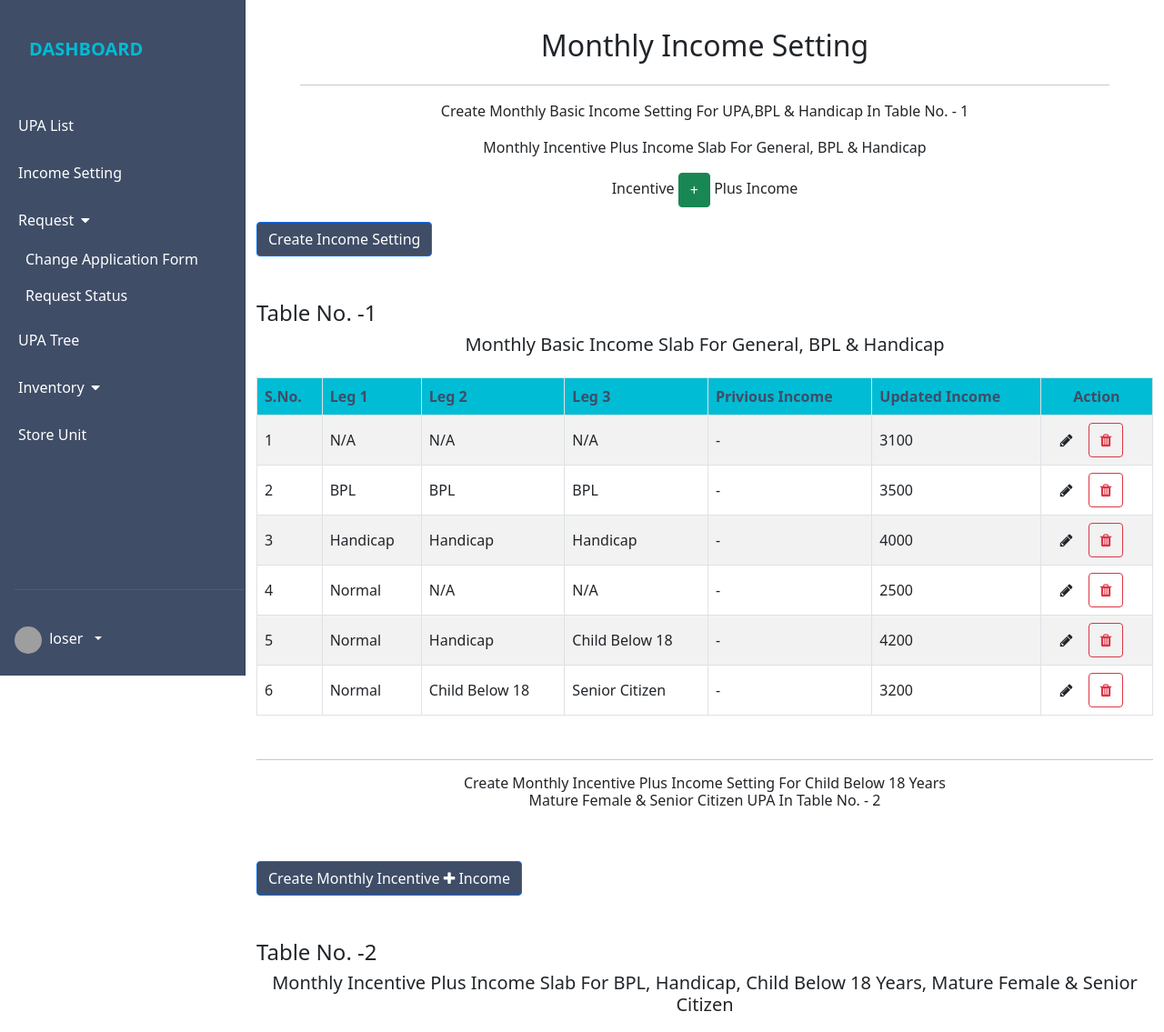
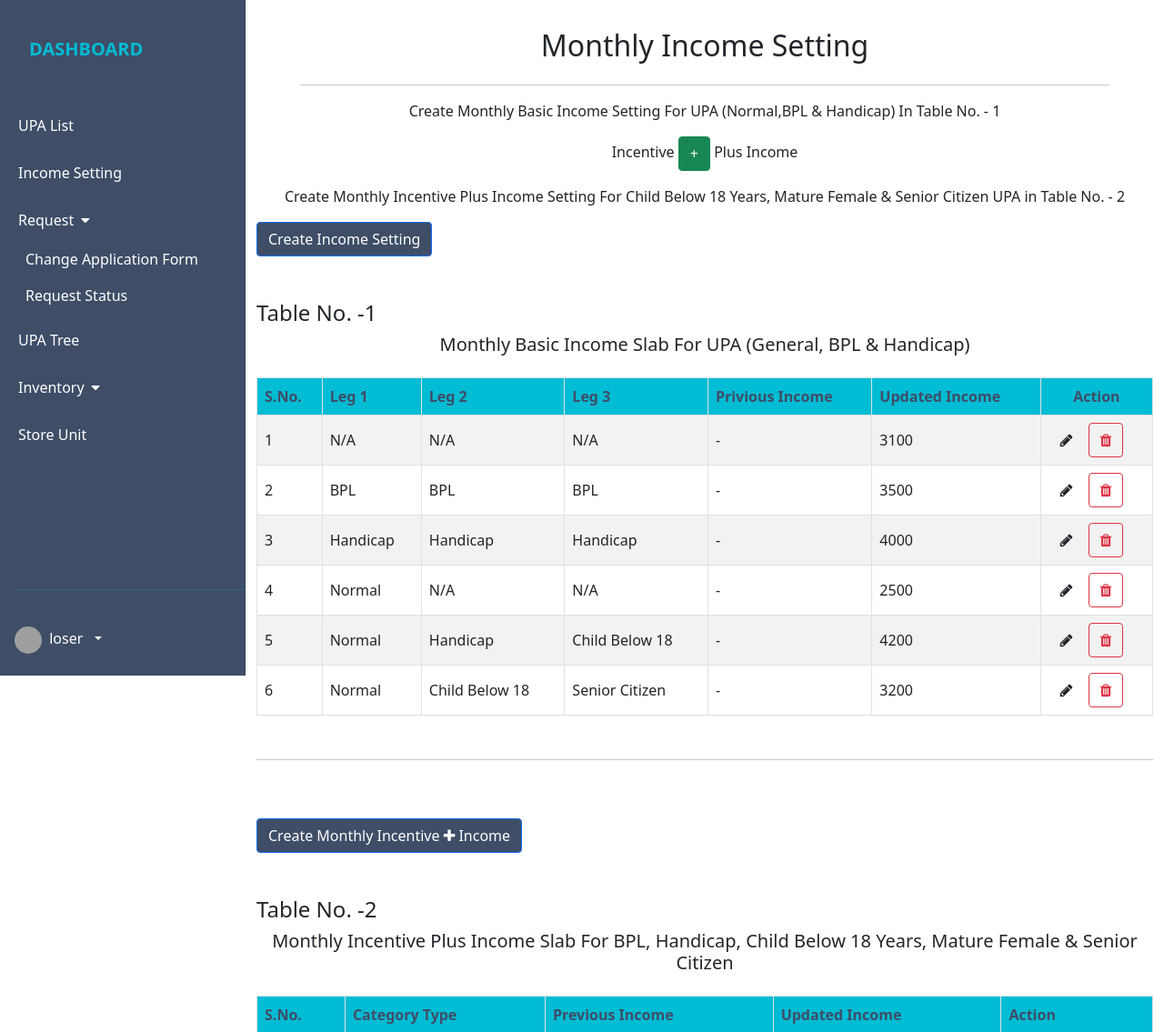
Before and after one commit to msurendra-1008/mlm_repo, a Django app: page /income_setting/ in a window 1280 px wide. Shown: the part 57-1192 px from the top of the page at 91% size. Run offline with Django 3.2, Linux system fonts and the light colour scheme; a user stored in the database is signed in; data comes from the database, SQL or seed files in the repository; parts of the project's set-up code (start-up, migrations or seed data) failed here and were passed over; grey boxes are pictures that could not be loaded.

Commit message:
changes in income settings

```diff
--- a/templates/dashboard/income_setting.html
+++ b/templates/dashboard/income_setting.html
@@ -45,12 +45,12 @@
         <div class="col">
             <h2 class="text-center pb-2 mt-4">Monthly Income Setting</h2>
             <hr class="hr mx-5"/>
-            <p class="text-center ">Create Monthly Basic Income Setting For UPA,BPL & Handicap In Table No. - 1</p>
-            <p class="text-center"> Monthly Incentive Plus Income Slab For General, BPL & Handicap</p>
+            <p class="text-center ">Create Monthly Basic Income Setting For UPA (Normal,BPL & Handicap) In Table No. - 1</p>
             <p class="text-center">Incentive <button class="btn btn-success">+</button> Plus Income</p>
+            <p class="text-center">Create Monthly Incentive Plus Income Setting For Child Below 18 Years, Mature Female & Senior Citizen UPA in Table No. - 2</p>
             <a href="{% url 'create-income-setting'%}" class="btn btn-primary btn-style">Create Income Setting</a>
             <h4 class="mt-5">Table No. -1</h4>
-            <h6 class="fs-5 fw-dark mb-4 text-center"> Monthly Basic Income Slab For General, BPL & Handicap</h6>
+            <h6 class="fs-5 fw-dark mb-4 text-center"> Monthly Basic Income Slab For UPA (General, BPL & Handicap)</h6>
             <!-- <div class="row"> -->
                 <table class="table table-striped table-hover table-bordered align-middle mb-5">
                     <thead class="theme_nav">
@@ -84,9 +84,6 @@
                 </table>
 
                 <hr>
-                <h6 class="text-center mt-3">Create Monthly Incentive Plus Income Setting For Child Below 18 Years <br>
-                    Mature Female & Senior Citizen UPA In Table No. - 2
-                </h6>
                 <a href="{% url 'income-setting-for-women-old'%}" class="btn btn-primary mt-5 btn-style">Create Monthly Incentive <i class="fa fa-plus" aria-hidden="true"></i> Income</a>
                 <h4 class="mt-5">Table No. -2</h4>
                 <h6 class="fs-5 fw-dark mb-4 text-center"> Monthly Incentive Plus Income Slab For BPL, Handicap, Child Below 18 Years, Mature Female & Senior Citizen</h6>
--- a/templates/dashboard/income_setting_form.html
+++ b/templates/dashboard/income_setting_form.html
@@ -9,7 +9,7 @@
             {% comment %} {% include 'upa/header_panel.html' %} {% endcomment %}
             <form action="" method="POST">
                 {% csrf_token %}
-                <h3 class="text-center pt-5">Create Monthly Income Setting For UPA (General, BPL &Handicap) in Table No. - 1</h5>
+                <h3 class="text-center pt-5">Create Monthly Basic Income Setting For UPA (General, BPL &Handicap) in Table No. - 1</h5>
                 {% comment %} <h6 class="text-center">Create Monthly Basic Income Setting For General, BPL & Handicap UPA In Table No. - 1</h6> {% endcomment %}
 
                     <div class="card my-5 px-5 py-3 mx-auto"style="width: 30rem;">
```
